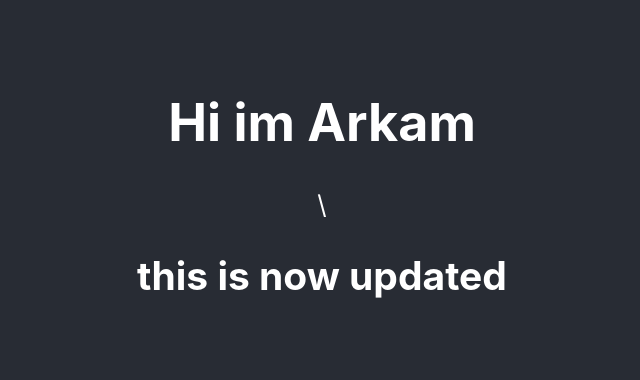
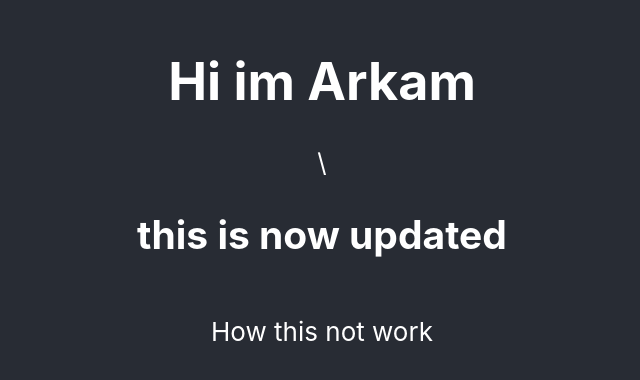
Before and after one commit to Arkam97/demo, a React (Create React App) app: page / in a window 1280 px wide. Shown: the part 206-586 px from the top of the page, without its empty margins (318-958 px from the left). Built offline with nearby package versions, Linux system fonts and the light colour scheme.

Commit message:
second update

```diff
--- a/src/App.js
+++ b/src/App.js
@@ -6,6 +6,7 @@ function App() {
       <header className="App-header">
        <h1>Hi im Arkam</h1>\
        <h2>this is now updated</h2>
+       <p>How this not work</p>
       </header>
     </div>
   );
```
